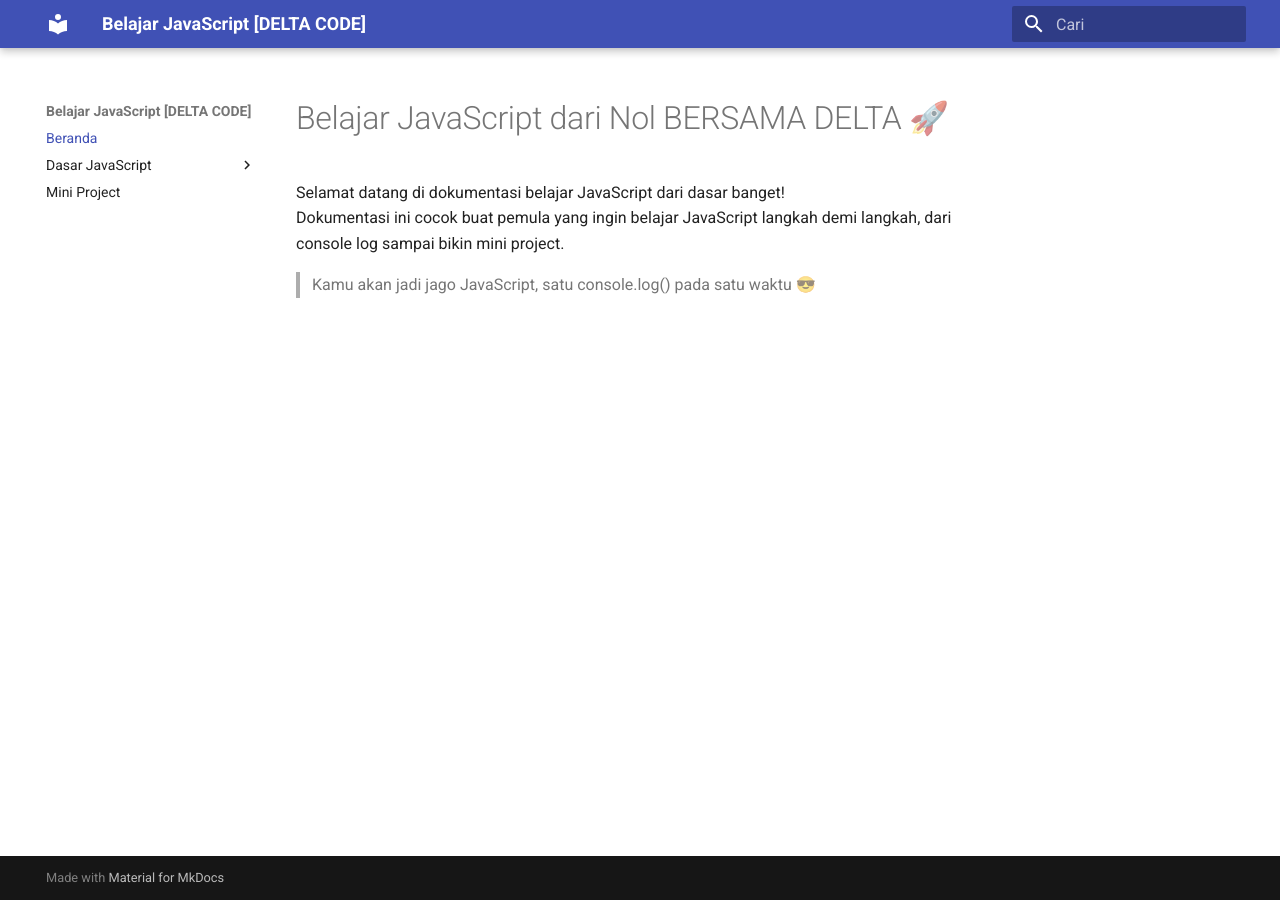
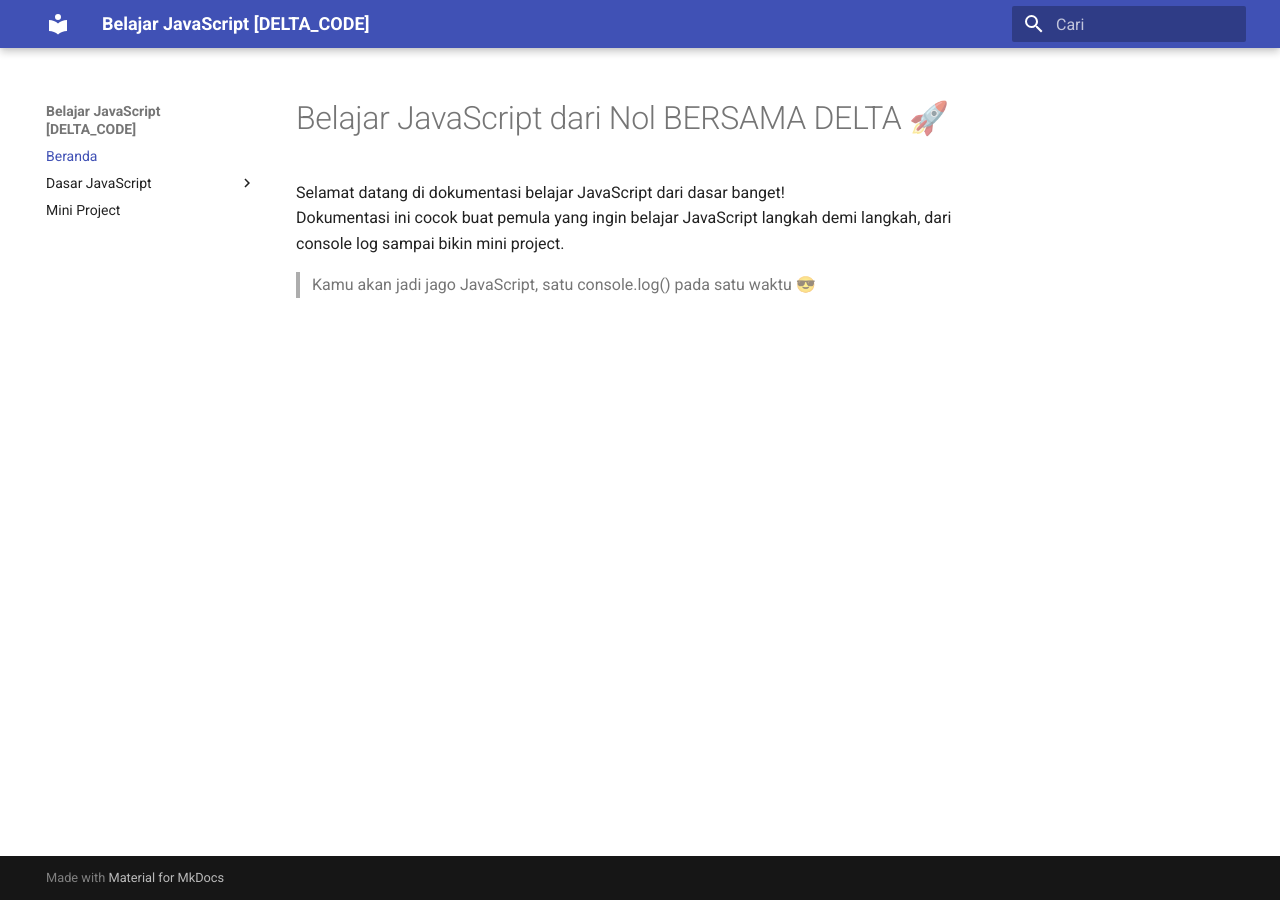
Before and after one commit to Delta-Code26/belajar-javascript-pemula, an MkDocs documentation site: the page built from docs/index.md, in a window 1280 px wide. Built offline with MkDocs 1.6.1 and Material for MkDocs 9.7.7, drawn with Linux system fonts in a browser that asks for light colours.

Commit message:
perbaikan nama web

```diff
--- a/mkdocs.yml
+++ b/mkdocs.yml
@@ -1,4 +1,4 @@
-site_name: Belajar JavaScript [DELTA CODE]
+site_name: Belajar JavaScript [DELTA_CODE]
 theme:
   name: material
   language: id
```
Also changed, not shown: README.md (+1 -0 lines).
